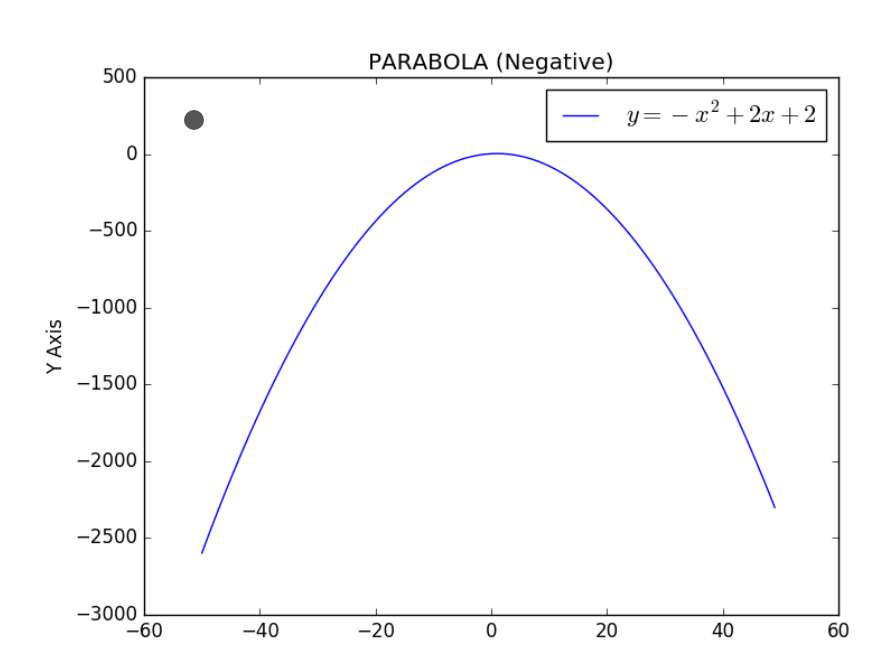
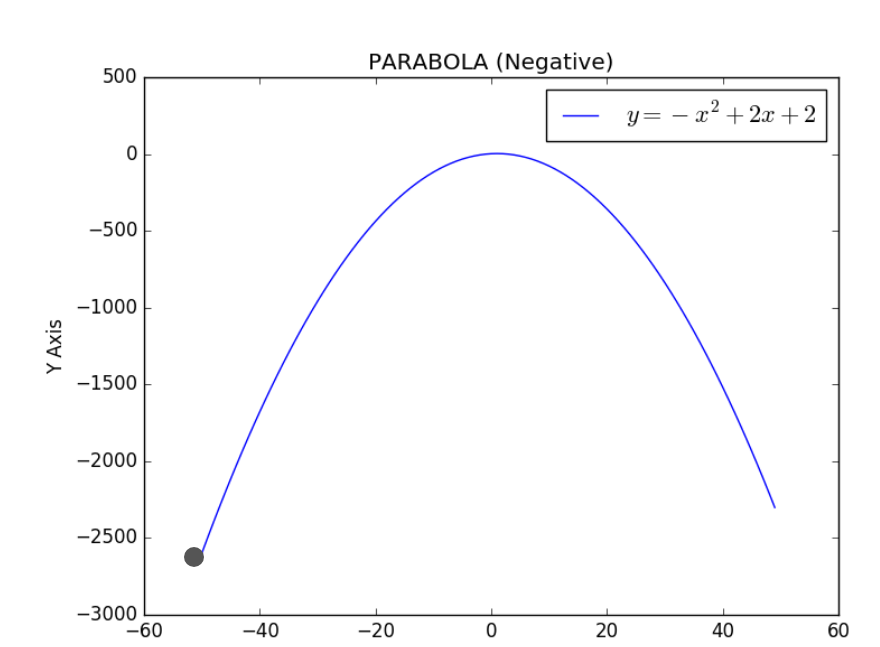
Before and after one commit to rbobkoskie3/rbobkoskie3.github.io, a Jekyll site: the page built from parabola/index.html, in a window 1280 px wide. Shown: the part 396-1043 px from the top of the page, without its empty margins (160-1040 px from the left). Built offline with Jekyll 4.4.1, drawn with Linux system fonts in a browser that asks for light colours.

Commit message:
Add files via upload

```diff
--- a/parabola/index.html
+++ b/parabola/index.html
@@ -201,7 +201,8 @@
         }
         /* Standard syntax */
         @keyframes tracePlt {
-            0%   {left:17%; top:15%;}
+            0%   {left:17%; top:80%;}
+            50%  {transform: rotate(0deg) translateX(30%) translateY(30%) rotate(0deg);}
             100% {left:80%; top:80%;}
         }
 
```
